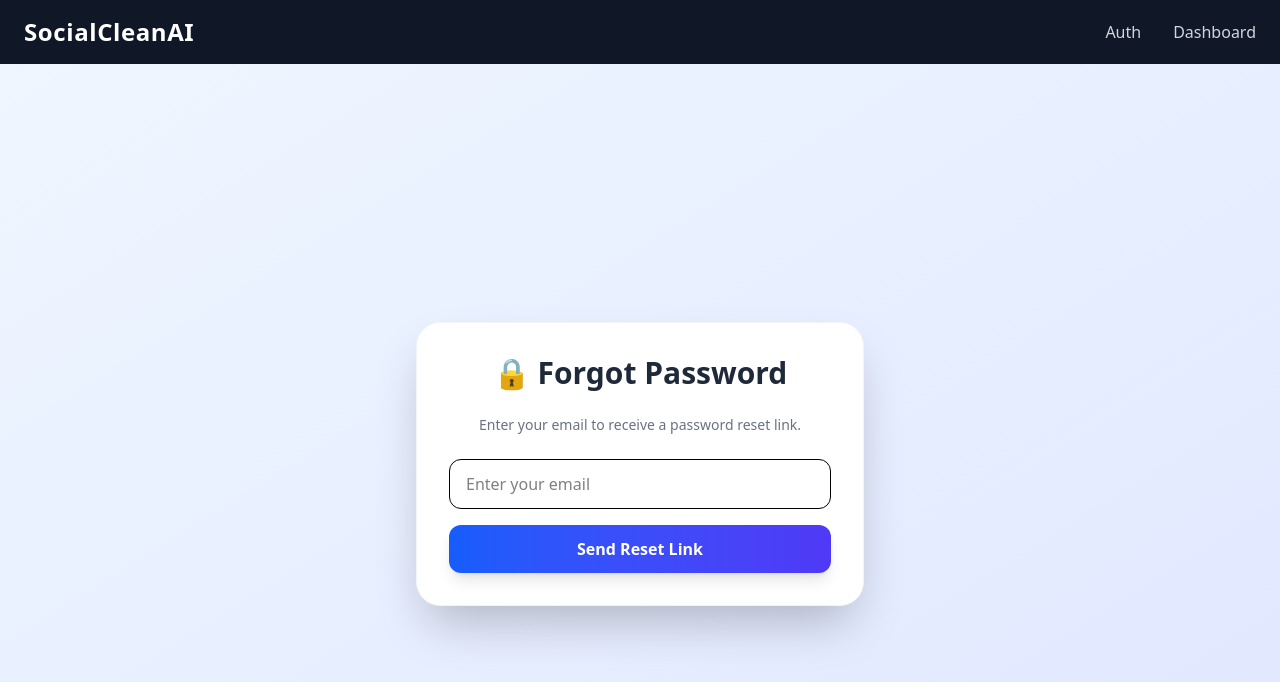
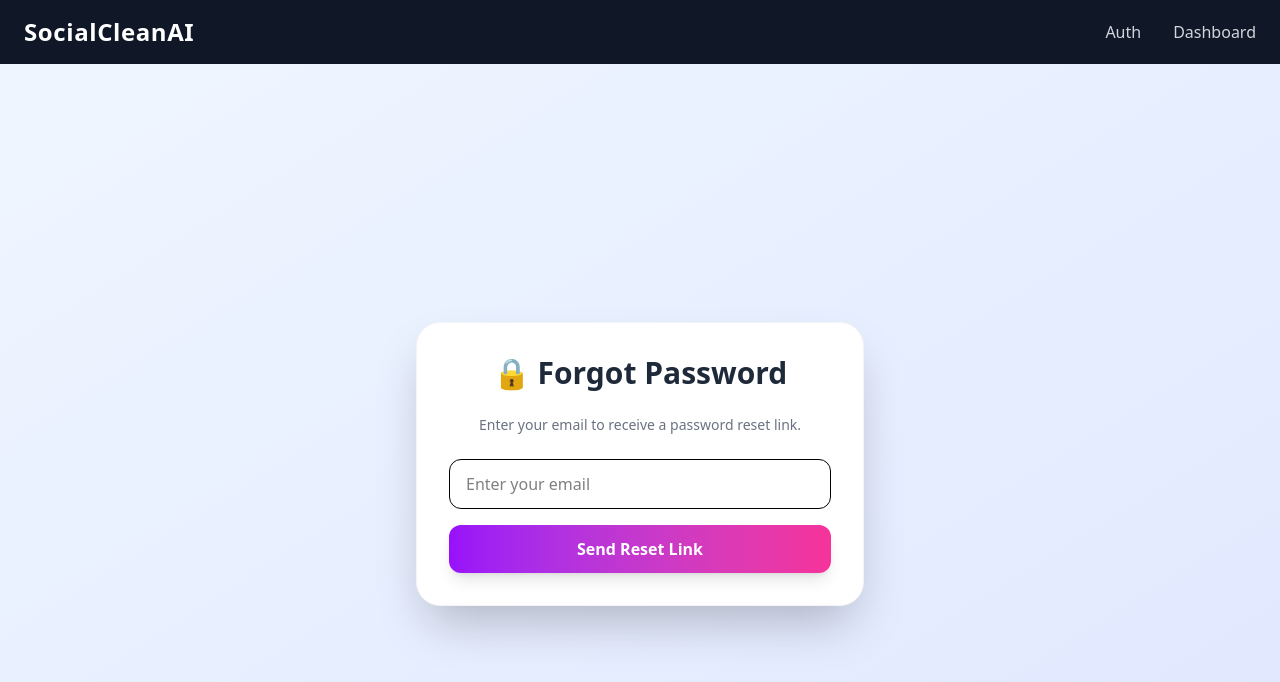
Before and after one commit to arfatkazi/SocialClean.AI, a React (Vite) app in the folder frontend/socialcleanAI/: page /forgot-password in a window 1280 px wide. Shown: the top 682 px of the page. Built offline with nearby package versions, Linux system fonts and the light colour scheme.

Commit message:
creating frontend authentication

```diff
--- a/frontend/socialcleanAI/src/pages/ForgotPassword.jsx
+++ b/frontend/socialcleanAI/src/pages/ForgotPassword.jsx
@@ -47,7 +47,7 @@ export default function ForgotPassword() {
             className="w-full px-4 py-3 border rounded-xl focus:ring-2 focus:ring-blue-500 outline-none"
           />
 
-          <button className="relative w-full bg-gradient-to-r from-blue-600 to-indigo-600 text-white py-3 rounded-xl font-semibold shadow-lg overflow-hidden group">
+          <button className="relative w-full bg-gradient-to-r from-purple-600 to-pink-500 text-white py-3 rounded-xl font-semibold shadow-lg overflow-hidden group">
             <span className="relative z-10">Send Reset Link</span>
             <span className="absolute inset-0 bg-gradient-to-r from-transparent via-white/40 to-transparent -translate-x-[200%] group-hover:translate-x-[200%] transition-transform duration-700 ease-in-out"></span>
           </button>
```
